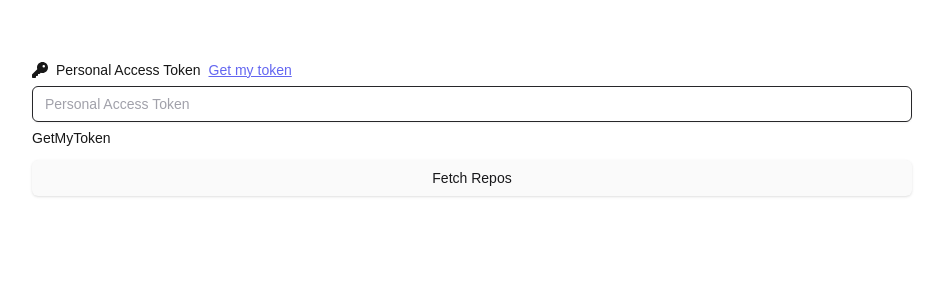
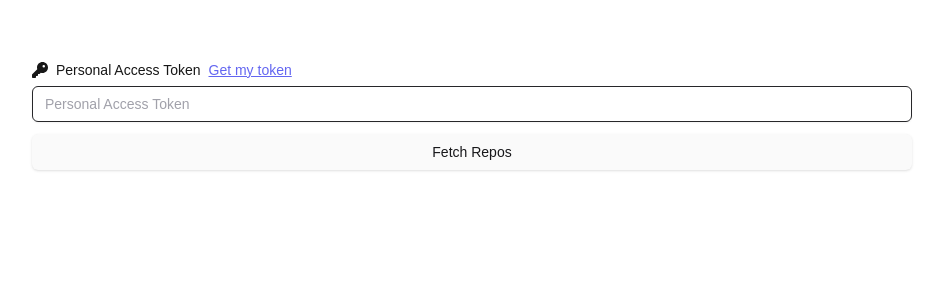
Before and after one commit to Sankalpa-Acharya/repo-deleter, a Next.js app: page / in a window 1280 px wide. Shown: the top 300 px of the page, without its empty margins (168-1111 px from the left). Built offline with nearby package versions, Linux system fonts and the light colour scheme.

Commit message:
remove extra link

```diff
--- a/app/(Home)/page.tsx
+++ b/app/(Home)/page.tsx
@@ -80,7 +80,7 @@ export default function Home() {
               value={token}
               onChange={handleInputChange}
             />
-            <Link className='text-sm' href={"https://github.com/settings/tokens/new?scopes=delete_repo,repo&description=Repo%20Remover%20Token"}>GetMyToken</Link>
+
           </div>
         </div>
         <Button type="submit" className="w-full">Fetch Repos</Button>
```
